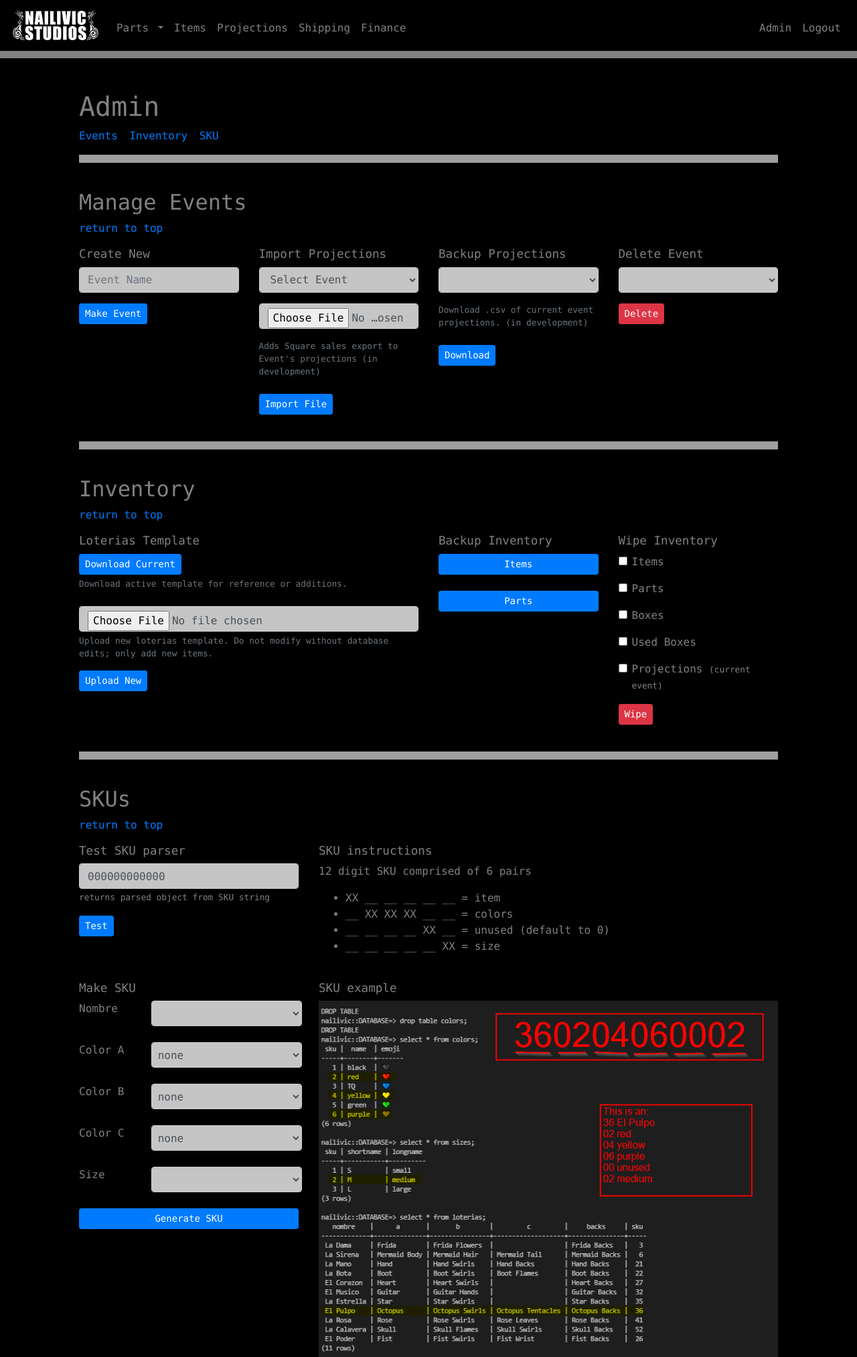
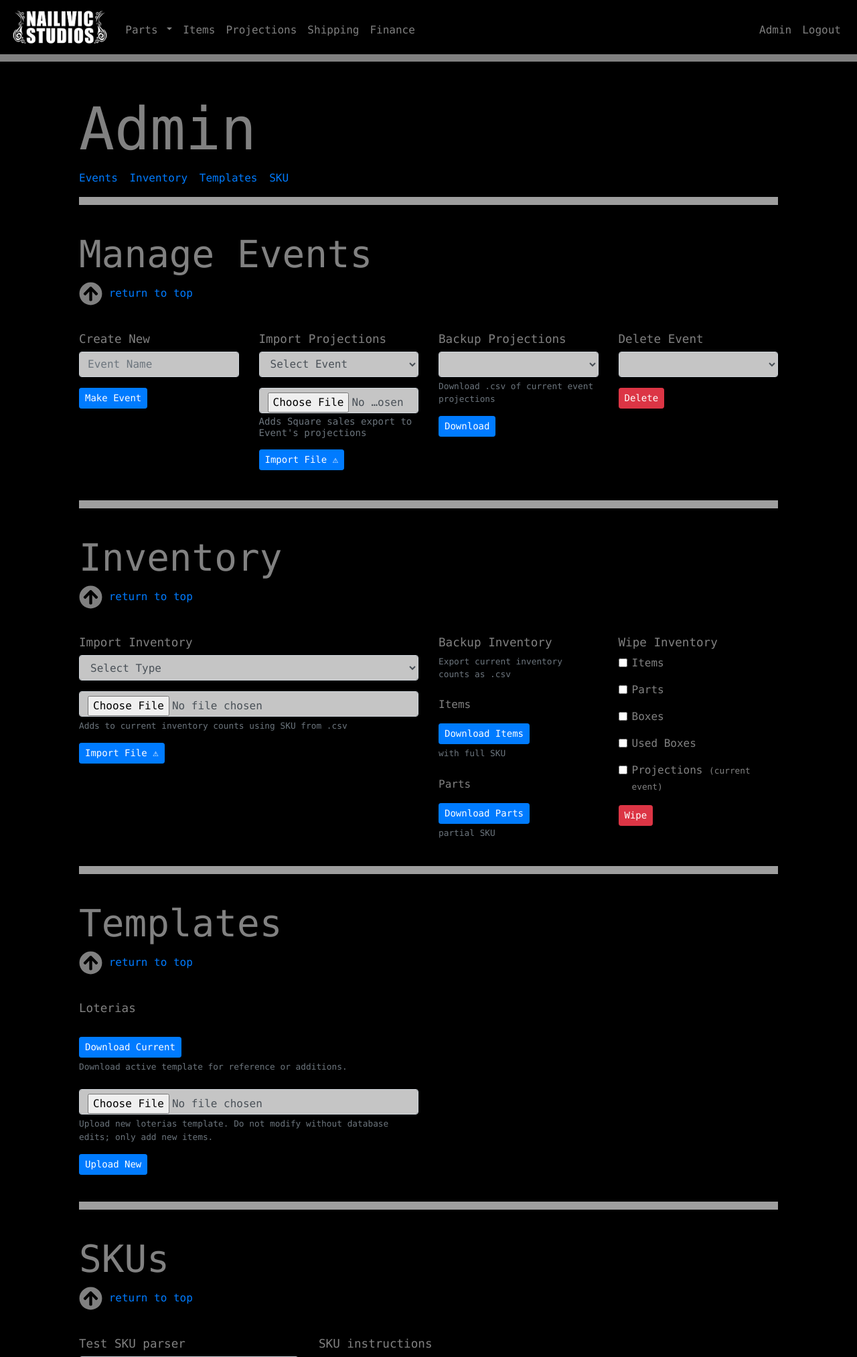
Before and after one commit to turkosaurus/nailivic, a Flask app: page /admin in a window 1280 px wide. Shown: the top 2026 px of the page at 67% size. Run offline with Flask 2, Linux system fonts and the light colour scheme; the visitor is signed in with stand-in values (Sample User, id 1); data that the repository does not hold is empty; parts of the project's set-up code (start-up, migrations or seed data) failed here and were passed over; some libraries are stand-ins or nearby versions.

Commit message:
backup downloads finalized

```diff
--- a/application.py
+++ b/application.py
@@ -99,14 +99,14 @@ def gather_templates():
     return response
 
 def parse_sku(sku):
-    # turns SKU string into object with integers
-
-    # # Chop the first 3 digits
-    # if len(sku) == 15:
-    #     sku = sku[3:]
-    #     print(f"sku:{sku}")
+    # turns SKU into object with integers
+
+    # Add leading zero, if needed
+    if len(sku) == 11:
+        sku = sku.zfill(12)
 
     if len(sku) != 12:
+
         flash(f"Invalid SKU length. ({len(sku)}/12 characters)")
         return redirect("/admin")
 
@@ -121,7 +121,46 @@ def parse_sku(sku):
 
     return parsed
 
+
+def generate_item(templates, sku):
+    # Intakes a dictionary object sku, outputs word dictionary
+
+    # Loteria name > SKU
+    for loteria in templates['loterias']:
+        if loteria['sku'] == sku['item']:
+            sku['item'] = loteria['nombre']
+
+    # A color name > SKU
+    for color in templates['colors']:
+        if color['sku'] == sku['a']:
+            sku['a'] = color['name']
+
+    # B color name > SKU
+    for color in templates['colors']:
+        if color['sku'] == sku['b']:
+            sku['b'] = color['name']
+
+    # C color name > SKU
+    for color in templates['colors']:
+        if color['sku'] == sku['c']:
+            sku['c'] = color['name']
+
+    else:
+        sku['c'] = ''
+
+    # Unused placeholder
+    sku['d'] = ''
+
+    # Size name > SKU
+    for size in templates['sizes']:
+        if size['sku'] == sku['size']:
+            sku['size'] = size['shortname']
+
+    return sku
+
+
 ## SKUinator!
+# from names
 def generate_sku(templates, item):
 
     # Loteria name > SKU
@@ -1086,6 +1125,7 @@ def config(path):
             for i in range(len(colors)):
                 db.execute("INSERT INTO colors (sku, name, emoji) VALUES (:sku, :name, :emoji)", sku=(i+1), name=colors[i][0], emoji=colors[i][1])
 
+
             # Create table: sizes
             db.execute("CREATE TABLE IF NOT EXISTS sizes ( \
                 sku INTEGER PRIMARY KEY NOT NULL, \
@@ -1180,7 +1220,6 @@ def config(path):
                 current BOOL \
                 )")
 
-
             # If empty cycles table
             data = db.execute("SELECT * FROM cycles")
             if not data:
@@ -1196,7 +1235,6 @@ def config(path):
 
             flash("Tables setup.")
             return redirect("/admin")
-
 
 
         # Not a valid admin route
@@ -1296,6 +1334,8 @@ def config(path):
             return redirect('/admin')
 
 
+    # Imports
+
         # Import event projections
         if path == 'import-event':
 
@@ -1307,7 +1347,7 @@ def config(path):
             # check if the post request has the file part
             if 'inputfile' not in request.files:
                 flash('No file part')
-                return redirect(request.url)
+                return redirect("/admin")
 
             file = request.files['inputfile']
 
@@ -1377,6 +1417,81 @@ def config(path):
             #         #                 nombre=row[0], a=row[1], b=row[2], c=row[3], backs=row[4])
 
 
+        if path == 'import-inventory':
+            type = request.form.get('type')
+
+            if type == 'items':
+
+                # https://flask.palletsprojects.com/en/2.0.x/patterns/fileuploads/
+
+                # check if the post request has the file part
+                if 'inputfile' not in request.files:
+                    flash('No file part')
+                    return redirect("/admin")
+
+                file = request.files['inputfile']
+
+                # If the user does not select a file, the browser submits an empty file without a filename.
+                if file.filename == '':
+                    flash('No selected file')
+                    return redirect("/admin")
+
+                if file and allowed_file(file.filename):
+                    filename_user = secure_filename(file.filename) # User supplied filenames kept
+                    filename = 'temp.csv'
+                    print(f"filename:{filename}")
+                    file.save(os.path.join(app.config['UPLOAD_FOLDER'], filename))
+
+                    with open('static/uploads/temp.csv', 'r') as csvfile:
+
+                        csv_reader = csv.reader(csvfile)
+
+                        db.execute("CREATE TABLE IF NOT EXISTS test ( \
+                            name VARCHAR (255), \
+                            sku VARCHAR (255), \
+                            size VARCHAR (255), \
+                            a VARCHAR (255), \
+                            b VARCHAR (255), \
+                            c VARCHAR (255), \
+                            qty INTEGER \
+                            )")
+
+                        print("    name    |    colors    |    sku    |    catgory    |    qty   ")
+
+                        total = 0
+                        skipped = 0
+
+                        next(csv_reader)
+                        for row in csv_reader:
+                            total += 1
+
+                            if row[2]:
+                                sku = parse_sku(row[2])
+                                print(f"Found:{sku}")
+
+                            else:
+                                skipped += 1
+
+                            print(f"{row[0]} | {row[1]} | {row[2]} | {row[3]} | {row[4]}")
+
+                            db.execute("INSERT INTO test (name, sku, a, b, qty) VALUES (:name, :sku, :a, :b, :qty)", \
+                                            name=row[0], a=row[1], sku=row[2], b=row[3], qty=row[4])
+
+                    total
+                    cycle_name = db.execute("SELECT name FROM cycles WHERE id=:event", event=event)
+
+                    flash(f"""Processed "{filename_user}" into database for event "{cycle_name[0]['name']}." {skipped}/{total} failed (no SKU).""")
+
+                return redirect('/admin')
+
+
+
+            if type == 'parts':
+                return 'parts'
+
+
+    # Backups
+
         if path == 'backup-projections':
 
             cycle = request.form.get("backup-projections")
@@ -1393,6 +1508,9 @@ def config(path):
                 cycle = db.execute("SELECT * FROM cycles WHERE id=:cycle", cycle=cycle)
                 projections = db.execute("SELECT * FROM projections WHERE cycle=:cycle", cycle=cycle[0]['id'])
 
+                # Headers
+                scribe.writerow(['name', 'size', 'sku', 'a_color', 'b_color', 'c_color', 'd_unused', 'qty', 'cycle'])
+
                 for row in projections:
 
                     sku = generate_sku(templates, row)
@@ -1401,11 +1519,10 @@ def config(path):
                     print("Scribe is writing a row...")
                     scribe.writerow([row['name'], row['size'], sku, row['a_color'], row['b_color'], row['c_color'], '', row['qty'], row['cycle']])
 
-            # filename = 'backup_projections_' + str(cycle[0]['id']) + '.csv'
-            # print(filename)
-            # return send_from_directory(app.config['BACKUPS'], filename=filename, as_attachment=True, mimetype='text/csv')
-
-            return send_from_directory(app.config['BACKUPS'], filename='backup_projections.csv', as_attachment=True, mimetype='text/csv')
+            time = datetime.datetime.utcnow().isoformat()
+            attachname = 'backup_projections_' + cycle[0]['name'] + ' ' + time + '.csv'
+
+            return send_from_directory(app.config['BACKUPS'], filename='backup_projections.csv', attachment_filename=attachname, as_attachment=True, mimetype='text/csv')
 
 
         if path == 'backup-inventory-parts':
@@ -1422,6 +1539,11 @@ def config(path):
 
                 # Pull all parts data
                 parts = db.execute("SELECT * FROM parts")
+
+                # Write headers
+                # Skulet is a little sku missing the first two digits for the item identifier.
+                    # It associates colors and sizes, but does not associate the part name by means of numbers
+                scribe.writerow(['skulet', 'name', 'size',  'color', 'qty'])
 
                 # Write parts into csv
                 for row in parts:
@@ -1445,7 +1567,10 @@ def config(path):
                     print("Scribe is writing a row...")
                     scribe.writerow([sku, row['name'], row['size'],  row['color'], row['qty']])
 
-            return send_from_directory(app.config['BACKUPS'], filename='parts_inventory.csv', as_attachment=True, mimetype='text/csv')
+            time = datetime.datetime.utcnow().isoformat()
+            attachname = 'parts_inventory' + time + '.csv'
+
+            return send_from_directory(app.config['BACKUPS'], filename='parts_inventory.csv', as_attachment=True, attachment_filename=attachname, mimetype='text/csv')
 
 
         if path == 'backup-inventory-items':
@@ -1463,6 +1588,9 @@ def config(path):
                 # Pull all items data
                 items = db.execute("SELECT * FROM items")
 
+                # Write headers
+                scribe.writerow(['sku', 'name', 'size', 'a_color', 'b_color', 'c_color', 'd_unused', 'qty'])
+
                 # Write items into csv
                 for row in items:
 
@@ -1471,12 +1599,23 @@ def config(path):
                     print("Scribe is writing a row...")
                     scribe.writerow([sku, row['name'], row['size'], row['a_color'], row['b_color'], row['c_color'], '', row['qty']])
 
-            # print(app.config['BACKUPS'])
-
-            return send_from_directory(app.config['BACKUPS'], filename='items_inventory.csv', as_attachment=True, mimetype='text/csv')
-
-
-
+            time = datetime.datetime.utcnow().isoformat()
+            attachname = 'items_inventory' + time + '.csv'
+
+            return send_from_directory(app.config['BACKUPS'], filename='items_inventory.csv', as_attachment=True, attachment_filename=attachname, mimetype='text/csv')
+
+
+        if path == 'download-loterias':
+
+            file = 'loterias.csv'
+            time = datetime.datetime.utcnow().isoformat()
+            attachname = 'loterias_' + time + '.csv'
+
+            print(f"/downloading: {file}")
+            return send_from_directory(app.config["UPLOAD_FOLDER"], file, attachment_filename=attachname, as_attachment=True)
+
+
+    # Misc
 
         if path == 'cycle':
 
@@ -1485,6 +1624,7 @@ def config(path):
             db.execute("UPDATE cycles SET current='TRUE' WHERE id=:id", id=cycle)
 
             return redirect('/production')
+
 
         if path == 'wipe':
 
@@ -1545,15 +1685,22 @@ def config(path):
             else:
                 return render_template("error.html", errcode="403", errmsg="Test cycle may not be deleted.")
 
+    # SKU
 
         if path == 'parse-sku':
+
             print("/test")
             sku = request.form.get("sku")
             print(f"sku:{sku}")
 
+            # Convert string into dict object with integers
             sku = parse_sku(sku)
 
-            return sku
+            templates = gather_templates()
+            item = generate_item(templates, sku)
+
+            return item
+
 
         if path == 'make-sku':
 
@@ -1582,13 +1729,15 @@ def config(path):
             return redirect("/admin#sku")
 
 
-
-
-
         else:
             #TODO
+
             return "how did I get here?"
 
+
+# TODO universalize upload process to scale a DRY approach to file serving
+# Current file serving routes can validate and appropriate file name,
+# ... then request /downloads to engage in download process
 
 # @app.route('/downloads', methods=['POST'])
 # @login_required
--- a/static/backups/parts_inventory.csv
+++ b/static/backups/parts_inventory.csv
@@ -1 +1,2 @@
+sku,name,size,color,qty
 000100000001,Frida,S,🖤 black,1
--- a/templates/admin.html
+++ b/templates/admin.html
@@ -6,9 +6,9 @@ Admin
 {% block main %}
 <container class="text-monospace">
 
-    <div class="row" id="top">
+    <div class="row">
         <div class="col">
-            <h1>Admin</h1>
+            <h1 class="display-2">Admin</h1>
         </div>
     </div>
 
@@ -23,6 +23,9 @@ Admin
                     <a href='/admin#inventory'>Inventory</a>
                 </li>
                 <li class="list-inline-item">
+                    <a href='/admin#templates'>Templates</a>
+                </li>
+                <li class="list-inline-item">
                     <a href='/admin#sku'>SKU</a>
                 </li>
             </ul>
@@ -34,10 +37,13 @@ Admin
 
     <div class="row">
         <div class="col">
-            <h2 id='events'>Manage Events</h2>
+            <h2 class="display-4" id='events'>
+                Manage Events
+            </h2>
             <p>
-                <a href='/admin#navbartop'>return to top</a>
+                <a href='/admin#navbartop'><img src='static/arrow-circle-up-solid.svg' width="35rem"> return to top</a>
             </p>
+            <br>
         </div>
     </div>
 
@@ -64,10 +70,9 @@ Admin
 
 
         <div class="col-lg-3 col-md-6 col-sm-12">
-            <div>
-                <h5>Import Projections<h5>
-            </div>
-            <form method="POST" action="/admin/import-event" enctype="multipart/form-data">
+            <h5>Import Projections<h5>
+
+                <form method="POST" action="/admin/import-event" enctype="multipart/form-data">
 
                 <div class="form-group">
                     <!-- <label for="event"></label> -->
@@ -81,15 +86,12 @@ Admin
 
                 <div class="form-group">
                     <input class="form-control" type="file" name="inputfile" id="inputfile" accept=".csv">
+                    <small class="form-text text-muted">Adds Square sales export to Event's projections</small>
                 </div>
 
-                <!-- TODO why isn't this text smaller? -->
-                <small class="form-text text-muted">
-                    Adds Square sales export to Event's projections (in development)
-                </small>
-                <br>
-
-                <button type="submit" class="btn btn-primary btn-sm" onclick="return confirm('Add projections to event?')">Import File</button>
+                <button type="submit" class="btn btn-primary btn-sm" onclick="return confirm('Add projections to event?')">
+                    Import File ⚠
+                </button>
                 <br>
 
             </form>
@@ -107,13 +109,10 @@ Admin
                             <option title="Created on: {{ cycle.created_on }}" value="{{ cycle.id }}">{{ cycle.name }}</option>
                         {% endfor %}
                     </select>
+                    <small class="form-text text-muted">
+                        Download .csv of current event projections
+                    </small>
                 </div>
-
-                <small class="form-text text-muted">
-                    Download .csv of current event projections. (in development)
-                </small>
-                <br>
-
                 <button type="submit" title="" class="btn btn-primary btn-sm">Download</button>
 
             </form>
@@ -144,45 +143,50 @@ Admin
 
     <div class="row">
         <div class="col">
-            <h2 id='inventory'>
+            <h2 class="display-4" id='inventory'>
                 Inventory
             </h2>
             <p>
-                <a href='/admin#navbartop'>return to top</a>
+                <a href='/admin#navbartop'><img src='static/arrow-circle-up-solid.svg' width="35rem"> return to top</a>
             </p>
+            <br>
         </div>
     </div>
 
     <div class="row">
-
         <div class="col-lg-6 col-md-12 col-sm-12">
             <h5>
-                Loterias Template
+                Import Inventory
             </h5>
 
-            <form action="/downloads" method="post">
-                <button name="file" value="loterias.csv" type="submit" class="btn btn-primary btn-sm">Download Current</button>
-                <small class="form-text text-muted">
-                    Download active template for reference or additions.
-                </small>
+            <form method="POST" action="/admin/import-inventory" enctype="multipart/form-data">
+
+                <div class="form-group">
+                    <!-- <label for="type"></label> -->
+                    <select class="form-control" name="type" id="type">
+                        <option title="Select Type" disabled selected value="">Select Type</option>
+                        <option title="items" value="items">Items</option>
+                        <option title="parts" value="parts">Parts</option>
+                    </select>
+                </div>
+
+                <div class="form-group">
+                    <input class="form-control" type="file" name="inputfile" id="inputfile" accept=".csv">
+                    <small class="form-text text-muted">
+                        Adds to current inventory counts using SKU from .csv
+                    </small>
+                </div>
+
+                <button type="submit" class="btn btn-primary btn-sm">Import File ⚠</button>
+                <br>
+
             </form>
 
             <br>
 
-            <form method="POST" action="/admin/setup-loterias" enctype="multipart/form-data">
-
-                <div class="form-group">
-                    <input class="form-control" type="file" name="inputfile" id="inputfile" accept=".csv">
-                    <small class="form-text text-muted">
-                        Upload new loterias template. Do not modify without database edits; only add new items.
-                    </small>
-                </div>
 
 
-                <button type="submit" class="btn btn-primary btn-sm" onclick="return confirm('Update loterias db table with this file?')">Upload New</button>
 
-            </form>
-            <br>
 
         </div>
 
@@ -190,14 +194,29 @@ Admin
             <h5>
                 Backup Inventory
             </h5>
+            <small class="form-text text-muted">
+                Export current inventory counts as .csv
+            </small>
+
+            <br>
 
             <form method="POST" action="/admin/backup-inventory-items">
-                <button type="submit" class="btn btn-block btn-primary btn-sm">Items</button>
+                <p>Items</p>
+                <button type="submit" class="btn btn-primary btn-sm">Download Items</button>
             </form>
+            <small class="form-text text-muted">
+                with full SKU
+            </small>
+
             <br>
+
             <form method="POST" action="/admin/backup-inventory-parts">
-                <button type="submit" class="btn btn-block btn-primary btn-sm">Parts</button>
+                <p>Parts</p>
+                <button type="submit" class="btn btn-primary btn-sm">Download Parts</button>
             </form>
+            <small class="form-text text-muted">
+                partial SKU
+            </small>
             <br>
         </div>
 
@@ -245,15 +264,85 @@ Admin
 
     </div>
 
+
+
+
+
+
+
     <hr>
     <br>
 
     <div class="row">
         <div class="col">
-            <h2 id='sku'>SKUs</h2>
+            <h2 class="display-4" id='templates'>
+                Templates
+            </h2>
             <p>
-                <a href='/admin#navbartop'>return to top</a>
+                <a href='/admin#navbartop'><img src='static/arrow-circle-up-solid.svg' width="35rem"> return to top</a>
             </p>
+            <br>
+        </div>
+    </div>
+
+    <div class="row">
+
+        <div class="col-lg-6 col-md-12 col-sm-12">
+            <h5>
+                Loterias
+            </h5>
+
+            <br>
+
+            <form action="/admin/download-loterias" method="post">
+                <button type="submit" class="btn btn-primary btn-sm">Download Current</button>
+                <small class="form-text text-muted">
+                    Download active template for reference or additions.
+                </small>
+            </form>
+
+            <br>
+
+            <form method="POST" action="/admin/setup-loterias" enctype="multipart/form-data">
+
+                <div class="form-group">
+                    <input class="form-control" type="file" name="inputfile" id="inputfile" accept=".csv">
+                    <small class="form-text text-muted">
+                        Upload new loterias template. Do not modify without database edits; only add new items.
+                    </small>
+                </div>
+                <button type="submit" class="btn btn-primary btn-sm" onclick="return confirm('Update loterias db table with this file?')">Upload New</button>
+            </form>
+            <br>
+
+        </div>
+
+        <div class="col-lg-3 col-md-6 col-sm-12">
+            <br>
+        </div>
+
+        <!-- <div class="col-lg-3 col-md-6 col-sm-12">
+            <h5>
+                -
+            </h5>
+        </div> -->
+
+        <div class="col-lg-3 col-md-6 col-sm-12">
+            <br>
+        </div>
+
+    </div>
+
+    <hr>
+    <br>
+
+    <div class="row">
+        <div class="col">
+            <h2 class="display-4" id='sku'>SKUs</h2>
+            <p>
+                <a href='/admin#navbartop'><img src='static/arrow-circle-up-solid.svg' width="35rem"> return to top</a>
+            </p>
+            <br>
         </div>
     </div>
 
@@ -261,7 +350,7 @@ Admin
         <div class="col-lg-4 col-md-6 col-sm-12">
             <h5>Test SKU parser</h5>
             <form action="/admin/parse-sku" method="post">
-                <input class="form-control" type="number" value="000000000000" id="sku" name="sku" autocomplete="on">
+                <input class="form-control" type="number" value="270102030003" id="sku" name="sku" autocomplete="on">
                 <!-- <label for="sku">Parse number into SKU object</label> -->
                 <div class="form-group">
                     <small>returns parsed object from SKU string</small>
--- a/templates/layout.html
+++ b/templates/layout.html
@@ -30,7 +30,7 @@
         <!-- fixed-top -->
         <nav class="navbar navbar-expand-md navbar-dark" id="navbartop">
             <a class="navbar-brand" href="/" class="image-responsive">
-                <img src="/static/nailivicstudios.png" alt="Nailivic Studios" height="50em">
+                <img src="/static/nailivicstudios.png" alt="Nailivic Studios" height="55em">
             </a>
             <button aria-controls="navbar" aria-expanded="false" aria-label="Toggle navigation" class="navbar-toggler" data-target="#navbar" data-toggle="collapse" type="button">
                 <span class="navbar-toggler-icon"></span>
@@ -88,7 +88,10 @@
         </main>
 
         <footer class="small text-center text-muted">
-            developed by <a href="https://www.turkosaur.us">Turkosaurus</a>
+            icons by <a target="_blank" href="https://fontawesome.com/license">Font Awesome</a> | style framework <a target="_blank" href="https://getbootstrap.com/">Bootstrap</a>
+        </footer>
+        <footer class="small text-center text-muted">
+            developed by <a target="_blank" href="https://www.turkosaur.us">Turkosaurus</a>
         </footer>
         <footer><br></footer>
     </body>
--- a/templates/login.html
+++ b/templates/login.html
@@ -6,7 +6,7 @@ Login
 {% block main %}
 <container>
     <div class="row justify-content-center">
-        <h1>Login</h1>
+        <h1 class="display-3">Login</h1>
     </div>
     <div class="row justify-content-center">
         <form action="/login" method="post">
```
Also changed, not shown: static/backups/backup_projections.csv (+69 -2 lines), static/arrow-circle-up-solid.svg (added).
